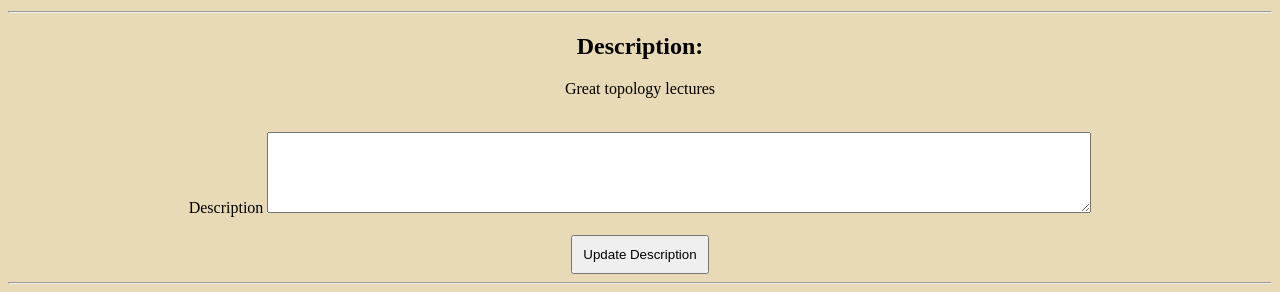
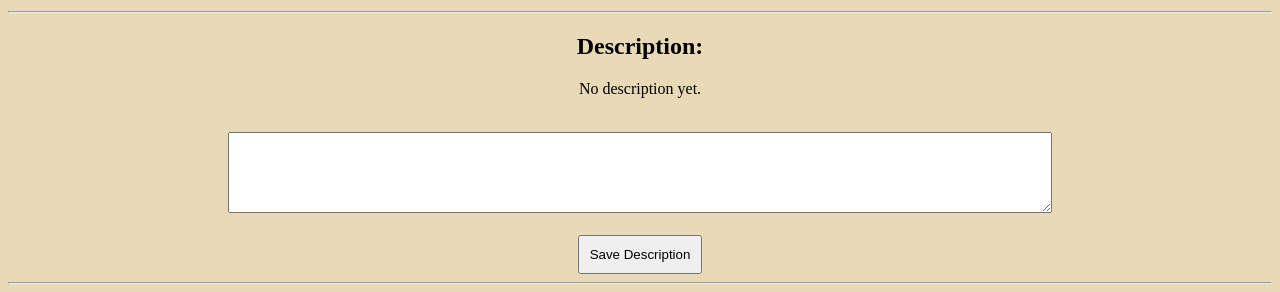
Before and after one commit to Schefflera-Arboricola/miaasm, a Flask app: a page that uses templates/base.html in a window 1280 px wide. Shown: the part 747-1039 px from the top of the page. Run offline with Flask 3, Linux system fonts and the light colour scheme.

Commit message:
refactor: address PR review feedback
Agent-Logs-Url: https://github.com/Schefflera-Arboricola/miaasm/sessions/db0bc6eb-fba1-4e97-8cf9-be7f97daa6fa

Co-authored-by: Schefflera-Arboricola <91629733+Schefflera-Arboricola@users.noreply.github.com>

```diff
--- a/app.py
+++ b/app.py
@@ -5,8 +5,14 @@ from flask import Flask, render_template, request, redirect, url_for, abort
 
 app = Flask(__name__)
 
+
+@app.context_processor
+def inject_globals():
+    return {"BG_COLOR": BG_COLOR, "SCALE": SCALE}
+
 CONTENT = os.path.join(os.path.dirname(__file__), "content")
 SCALE = 2.0
+BG_COLOR = "#e8d9b7"
 
 
 def load_sections():
--- a/content/a_courses.yaml
+++ b/content/a_courses.yaml
@@ -5,8 +5,7 @@
     encrypted-media; gyroscope; picture-in-picture; web-share" referrerpolicy="strict-origin-when-cross-origin"
     allowfullscreen></iframe>
   name: C Programming - IITM
-- description: Great topology lectures
-  iframe: <iframe width="560" height="315" src="https://www.youtube-nocookie.com/embed/videoseries?si=j5vGot_7CmSbxrgo&amp;list=PLTBqohhFNBE_09L0i-lf3fYXF5woAbrzJ"
+- iframe: <iframe width="560" height="315" src="https://www.youtube-nocookie.com/embed/videoseries?si=j5vGot_7CmSbxrgo&amp;list=PLTBqohhFNBE_09L0i-lf3fYXF5woAbrzJ"
     title="YouTube video player" frameborder="0" allow="accelerometer; autoplay; clipboard-write;
     encrypted-media; gyroscope; picture-in-picture; web-share" referrerpolicy="strict-origin-when-cross-origin"
     allowfullscreen></iframe>
--- a/templates/base.html
+++ b/templates/base.html
@@ -1,7 +1,7 @@
 <!DOCTYPE html>
 <html>
 <head><title>{% block title %}miaasm{% endblock %}</title></head>
-<body style="background-color:#e8d9b7;">
+<body style="background-color:{{ BG_COLOR }};">
 {% block content %}{% endblock %}
 </body>
 </html>
--- a/templates/item.html
+++ b/templates/item.html
@@ -17,7 +17,7 @@
     <input type="hidden" name="name" value="{{ name }}">
     <input type="hidden" name="safe_name" value="{{ safe_name }}">
     <input type="hidden" name="section" value="{{ section }}">
-    <label for="description">Description</label>
+    <label for="description"></label>
     <textarea id="description" name="description" rows="5" cols="100"></textarea>
     <br><br>
     <input type="submit" value="{{ 'Update Description' if desc else 'Save Description' }}"
```
Also changed, not shown: README.md, 2 other files.
